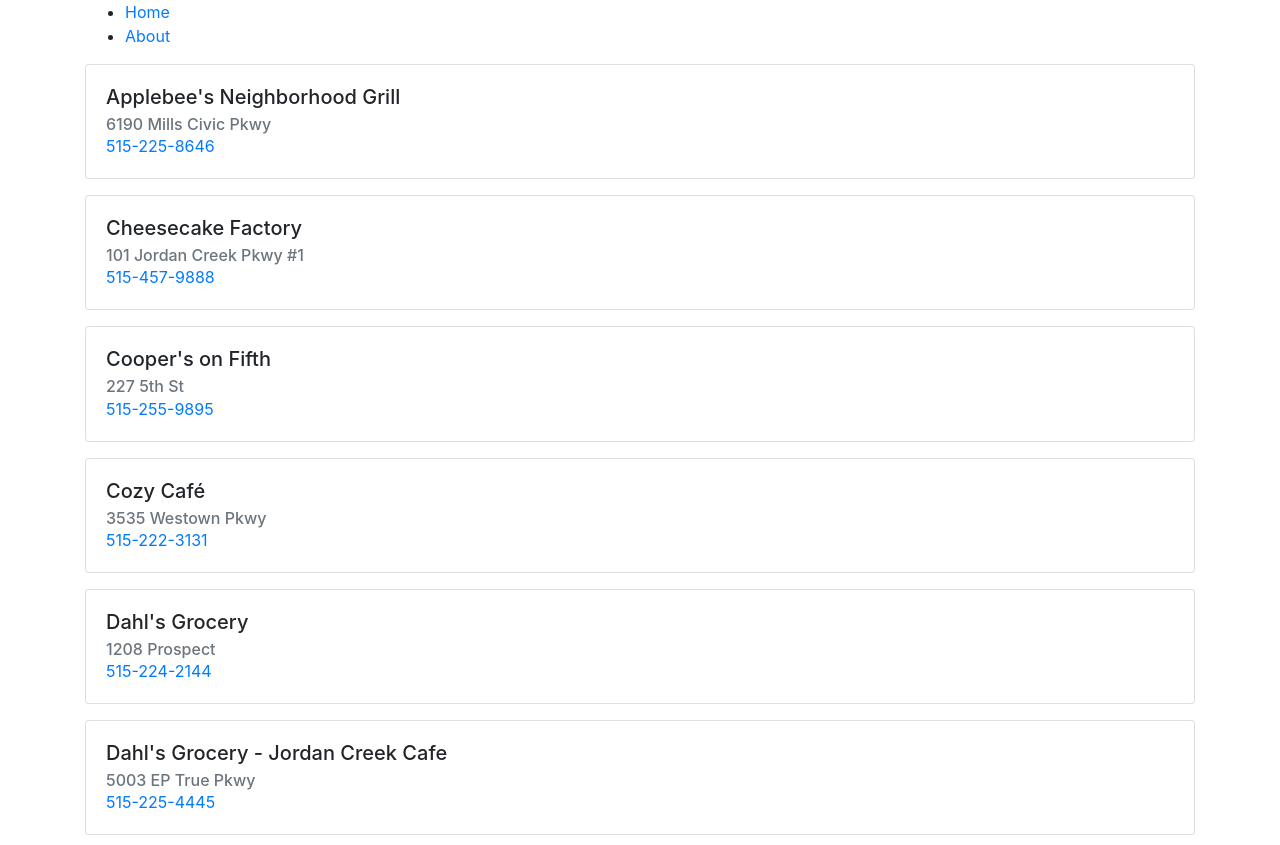
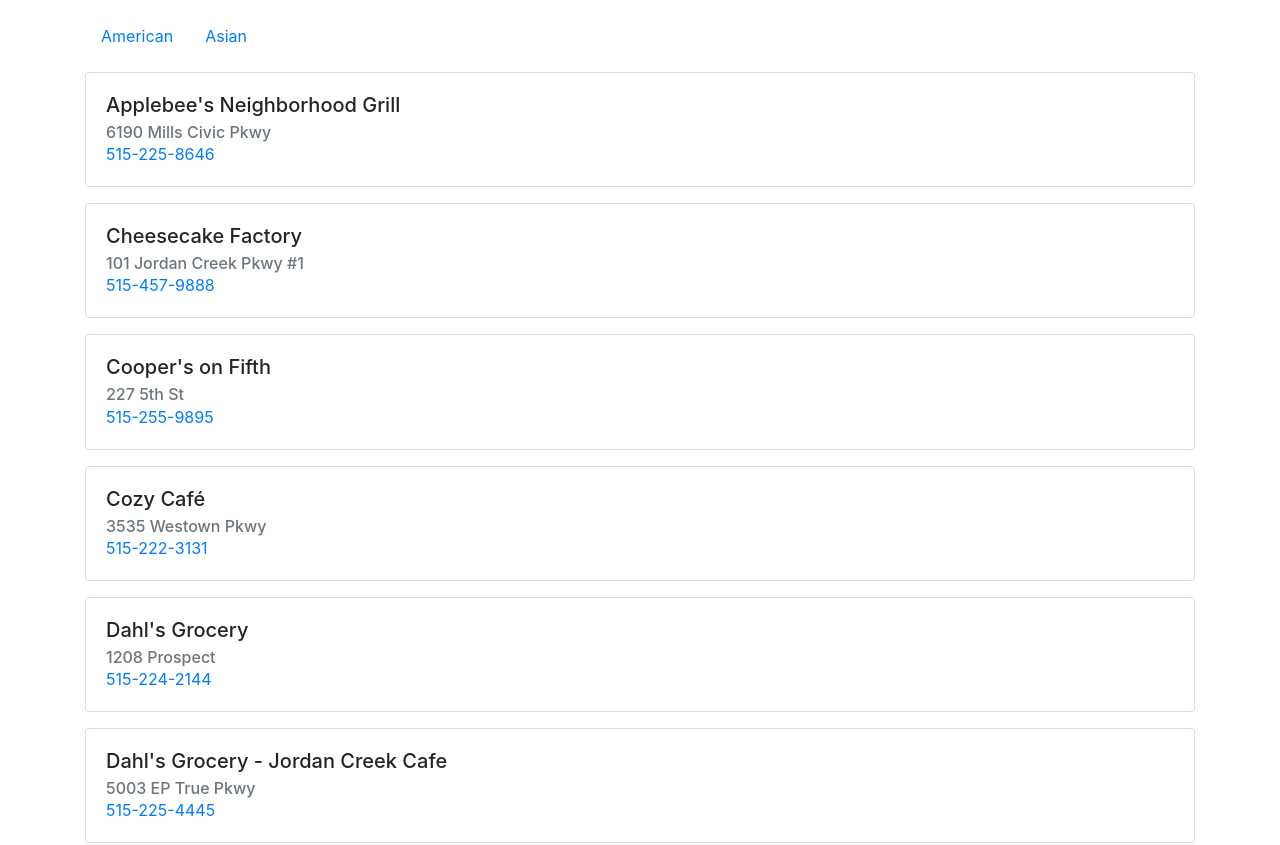
Before and after one commit to jared-christensen/WDM-Restaurants, a Next.js app: page / in a window 1280 px wide. Shown: the top 845 px of the page. Built offline with nearby package versions, Linux system fonts and the light colour scheme.

Commit message:
remove nav

```diff
--- a/components/card.js
+++ b/components/card.js
@@ -1,13 +1,20 @@
-export default function Card(props) {
+export default class Card extends React.Component {
+  render() {
     return (
       <div className="card mb-3">
         <div className="card-body">
-        <h5 className="card-title">{props.restaurant.name}</h5>
-        <h6 className="card-subtitle text-muted">{props.restaurant.address}</h6>
-        <a href="tel:+1-{ props.restaurant.phone }" className="card-link">
-          {props.restaurant.phone}
+          <h5 className="card-title">{this.props.restaurant.name}</h5>
+          <h6 className="card-subtitle text-muted">
+            {this.props.restaurant.address}
+          </h6>
+          <a
+            href="tel:+1-{ this.props.restaurant.phone }"
+            className="card-link"
+          >
+            {this.props.restaurant.phone}
           </a>
         </div>
       </div>
     );
   }
+}
--- a/components/container.js
+++ b/components/container.js
@@ -1,7 +1,8 @@
 import Head from "next/head";
-import Navbar from "./Navbar";
+import TypeNav from "./type-nav";
 
-export default function Container(props) {
+export default class Container extends React.Component {
+  render() {
     return (
       <div className="container">
         <Head>
@@ -13,8 +14,9 @@
             crossorigin="anonymous"
           />
         </Head>
-      <Navbar></Navbar>
-      {props.children}
+        <TypeNav></TypeNav>
+        {this.props.children}
       </div>
     );
   }
+}
--- a/components/navbar.js
+++ /dev/null
@@ -1,18 +0,0 @@
-import Link from "next/link";
-
-export default function Navbar() {
-  return (
-    <ul>
-      <li>
-        <Link href="/">
-          <a>Home</a>
-        </Link>
-      </li>
-      <li>
-        <Link href="/about">
-          <a>About</a>
-        </Link>
-      </li>
-    </ul>
-  );
-}
--- /dev/null
+++ b/components/type-nav.js
@@ -0,0 +1,23 @@
+import Link from "next/link";
+
+export default class TypeNav extends React.Component {
+  constructor(props) {
+    super(props);
+    this.state = {
+      types: [{ type: "American" }, { type: "Asian" }],
+    };
+  }
+
+  render() {
+    const links = this.state.types.map((item, key) => (
+      <Link href="/[type]" as={`/${item.type}`} key={key}>
+        <a className="nav-link">{item.type}</a>
+      </Link>
+    ));
+    return (
+      <div className="type-nav">
+        <ul className="nav nav-pills my-3">{links}</ul>
+      </div>
+    );
+  }
+}
--- a/pages/api/hello.js
+++ /dev/null
@@ -1,6 +0,0 @@
-// Next.js API route support: https://nextjs.org/docs/api-routes/introduction
-
-export default (req, res) => {
-  res.statusCode = 200
-  res.json({ name: 'John Doe' })
-}
--- a/pages/index.js
+++ b/pages/index.js
@@ -1,10 +1,9 @@
-import Head from "next/head";
 import Container from "../components/container";
 import Card from "../components/card";
-// import Fetch from "isomorphic-unfetch";
 
-export default function Home(props) {
-  const items = props.items.map((item, key) => (
+export default class Home extends React.Component {
+  render() {
+    const items = this.props.data.items.map((item, key) => (
       <Card restaurant={item} key={key} />
     ));
     return (
@@ -13,9 +12,14 @@
       </div>
     );
   }
+}
 
-Home.getInitialProps = async function () {
+export async function getStaticProps() {
   const res = await fetch("http://localhost:3000/api/restaurants");
   const data = await res.json();
-  return data;
+  return {
+    props: {
+      data,
+    },
   };
+}
```
Also changed, not shown: pages/[type].js (added, +14 -0 lines), pages/about.js (deleted, +0 -11 lines). Lines whose indentation alone changed are shown as unchanged.
